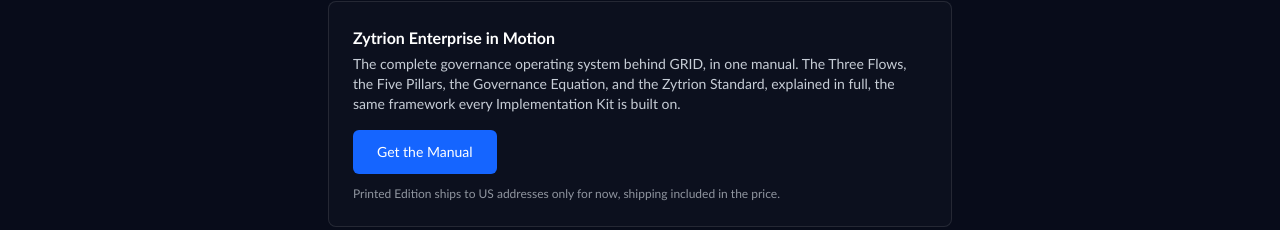
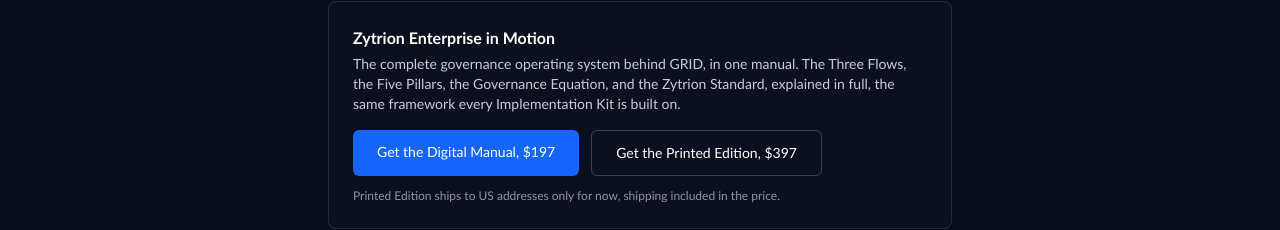
Before and after one commit to lavonne-ux/Zytrion, a Next.js app: page /store in a window 1280 px wide. Shown: the part 447-677 px from the top of the page. Built offline with nearby package versions, Linux system fonts and the light colour scheme; no server answers; the database is empty.

Commit message:
Hold the diagnostics count below 25, show Manual prices to signed-out visitors

```diff
--- a/src/app/store/page.tsx
+++ b/src/app/store/page.tsx
@@ -62,12 +62,25 @@
                 <BuyManualPrintButton label="Get the Printed Edition, $397" />
               </>
             ) : (
-              <Link
-                href="/login"
-                className="bg-zy-electric hover:bg-zy-royal transition-colors text-white font-medium px-6 py-3 rounded-md text-sm"
-              >
-                Get the Manual
-              </Link>
+              // Signed out, the price is still shown. Every kit on this page
+              // displays its price to a visitor who has not logged in, and
+              // the Manual was the one product that did not, which read as
+              // unfinished next to six priced items. A prospect should never
+              // have to create an account to find out what something costs.
+              <>
+                <Link
+                  href="/login"
+                  className="bg-zy-electric hover:bg-zy-royal transition-colors text-white font-medium px-6 py-3 rounded-md text-sm"
+                >
+                  Get the Digital Manual, $197
+                </Link>
+                <Link
+                  href="/login"
+                  className="border border-white/20 hover:border-white/40 transition-colors text-white font-medium px-6 py-3 rounded-md text-sm"
+                >
+                  Get the Printed Edition, $397
+                </Link>
+              </>
             )}
           </div>
           <p className="text-xs text-zy-chrome/70 mt-3">
--- a/src/components/StatStrip.tsx
+++ b/src/components/StatStrip.tsx
@@ -24,14 +24,34 @@
   const avgScoreRaw = statMap["avg_score"];
   const avgScore = avgScoreRaw != null ? Number(avgScoreRaw).toFixed(1) : null;
 
-  if (!completed && !avgScore) {
+  // The completed count is held back until it argues for the company rather
+  // than against it. It now reports only real external diagnostics, with the
+  // founder's own test runs excluded, so the honest figure is small and sits
+  // directly under a line inviting visitors to join other founders. Shown
+  // below this threshold it undercuts the sentence above it.
+  //
+  // The average score has no such problem. It is the stronger number of the
+  // two at any sample size, because a low average is the argument: businesses
+  // are failing at governance and that is what this company exists to fix.
+  // Nothing here is untrue, one figure is simply not displayed yet.
+  //
+  // Raise or lower this as the real number grows. At 25 the count starts
+  // doing useful work.
+  const COUNT_DISPLAY_THRESHOLD = 25;
+  const completedNumber = completed != null ? Number(completed) : null;
+  const showCompleted =
+    completedNumber != null &&
+    Number.isFinite(completedNumber) &&
+    completedNumber >= COUNT_DISPLAY_THRESHOLD;
+
+  if (!showCompleted && !avgScore) {
     return null;
   }
 
   return (
     <section className="border-y border-white/10 bg-white/[0.02]">
       <div className="max-w-3xl mx-auto px-6 py-8 flex flex-col sm:flex-row items-center justify-center gap-10 sm:gap-20 text-center">
-        {completed && (
+        {showCompleted && (
           <div>
             <p className="text-4xl font-semibold text-zy-electric">{completed}</p>
             <p className="mt-1 text-sm text-zy-chrome">Diagnostics Completed</p>
```
